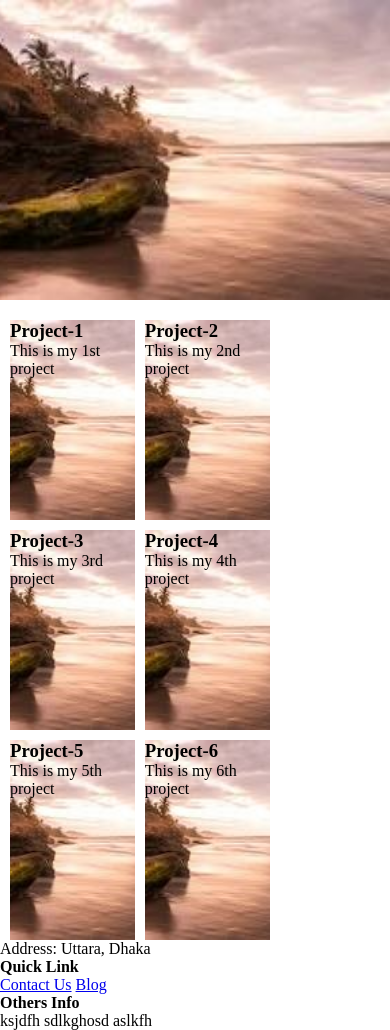
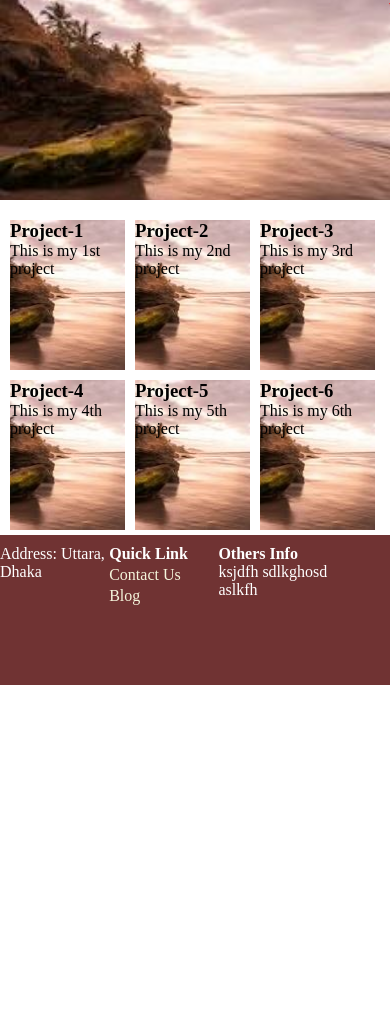
Before and after one commit to Muntasir2762/Batch-15-Class-11, a plain HTML site: page index.html in a window 390 px wide. After the commit the page ends 844 px from the top, so only its background shows below. Drawn offline with Linux system fonts and the light colour scheme.

Commit message:
footer section is added & media query

```diff
--- a/index.html
+++ b/index.html
@@ -43,18 +43,18 @@
         </div>
     </section>
 
-    <section>
-        <div>
+    <section class="footer">
+        <div class="footer-item">
             <p>Address: Uttara, Dhaka</p>
         </div>
 
-        <div>
+        <div class="footer-item">
             <h4>Quick Link</h4>
-            <a href="#">Contact Us</a>
-            <a href="#">Blog</a>
+            <a class="link" href="#">Contact Us</a>
+            <a class="link" href="#">Blog</a>
         </div>
 
-        <div>
+        <div class="footer-item">
             <h4>Others Info</h4>
             <p>ksjdfh sdlkghosd aslkfh</p>
         </div>
--- a/style.css
+++ b/style.css
@@ -32,3 +32,98 @@
     margin-top: 10px;
 
 }
+
+.footer{
+    height: 150px;
+    background-color: rgb(112, 51, 51);
+    color: white;
+    margin-top: 5px;
+}
+
+.footer-item{
+    width: 33%;
+    float: left;
+    margin-top: 10px;
+}
+
+.link{
+    text-decoration: none;
+    color: beige;
+    display: block;
+    margin-top: 3px;
+}
+
+/* Device Responsive... */
+@media screen and (max-width:697px){
+
+    .hero{
+        color: red;
+        height: 200px;
+    }
+}
+
+@media screen and (max-width: 750px) {
+
+    .project-item{
+        width: 31%;
+    }
+
+}
+
+@media screen and (max-width: 429px) {
+
+    .project-item{
+        width: 29.5%;
+    }
+
+}
+
+@media screen and (max-width: 390px) {
+
+    .project-item{
+        height: 150px;
+    }
+
+}
+
+@media screen and (max-width: 300px) {
+
+    .project-item{
+        width: 45%;
+    }
+
+}
+
+@media screen and (max-width: 200px) {
+
+    .project-item{
+        width: 90%;
+    }
+
+}
+
+@media screen and (max-width: 355px) {
+
+    .hero{
+        height: 150px;
+    }
+
+}
+
+@media screen  and (max-width: 490px) {
+    .footer-item{
+        width: 30%;
+    }
+}
+
+@media screen  and (max-width: 490px) {
+    .footer-item{
+        width: 28%;
+    }
+}
+
+@media screen  and (max-width: 295px) {
+    .footer-item{
+        width: 95%;
+    }
+}
```
Also changed, not shown: theory.txt.
